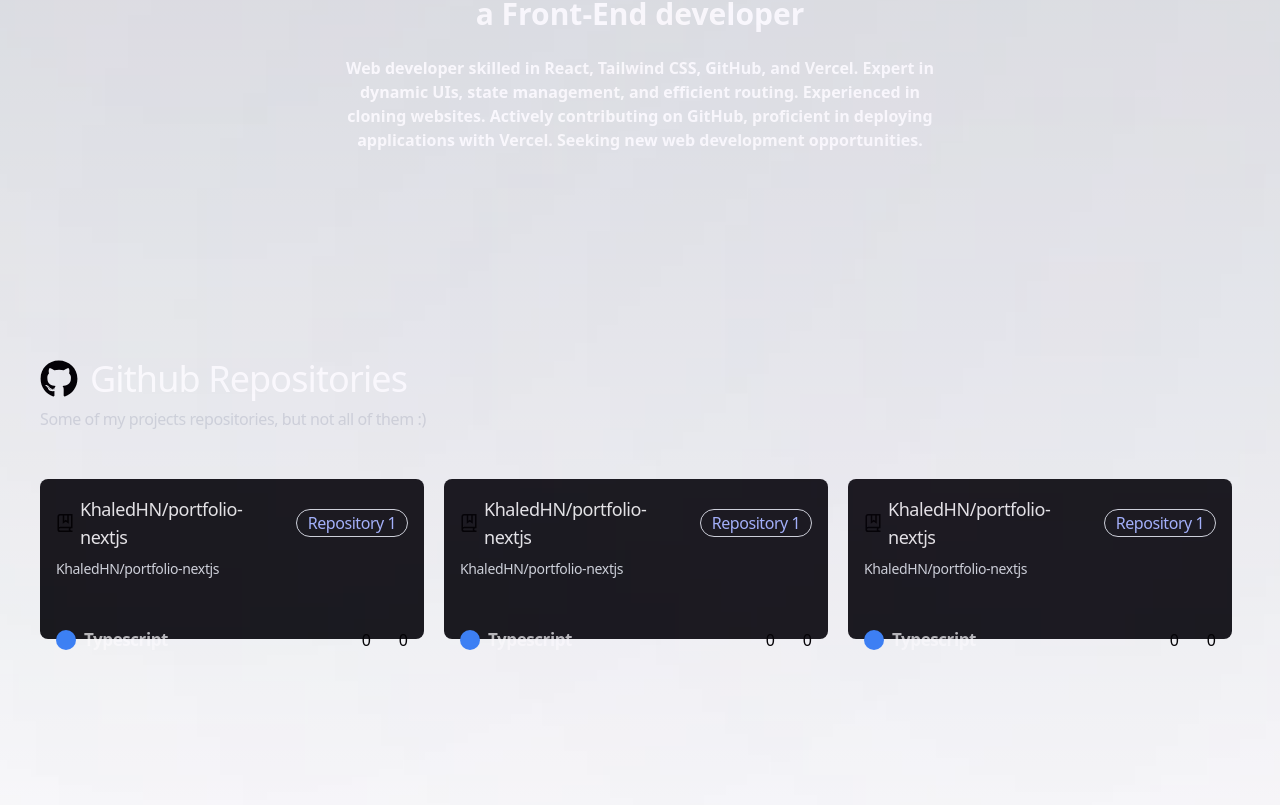
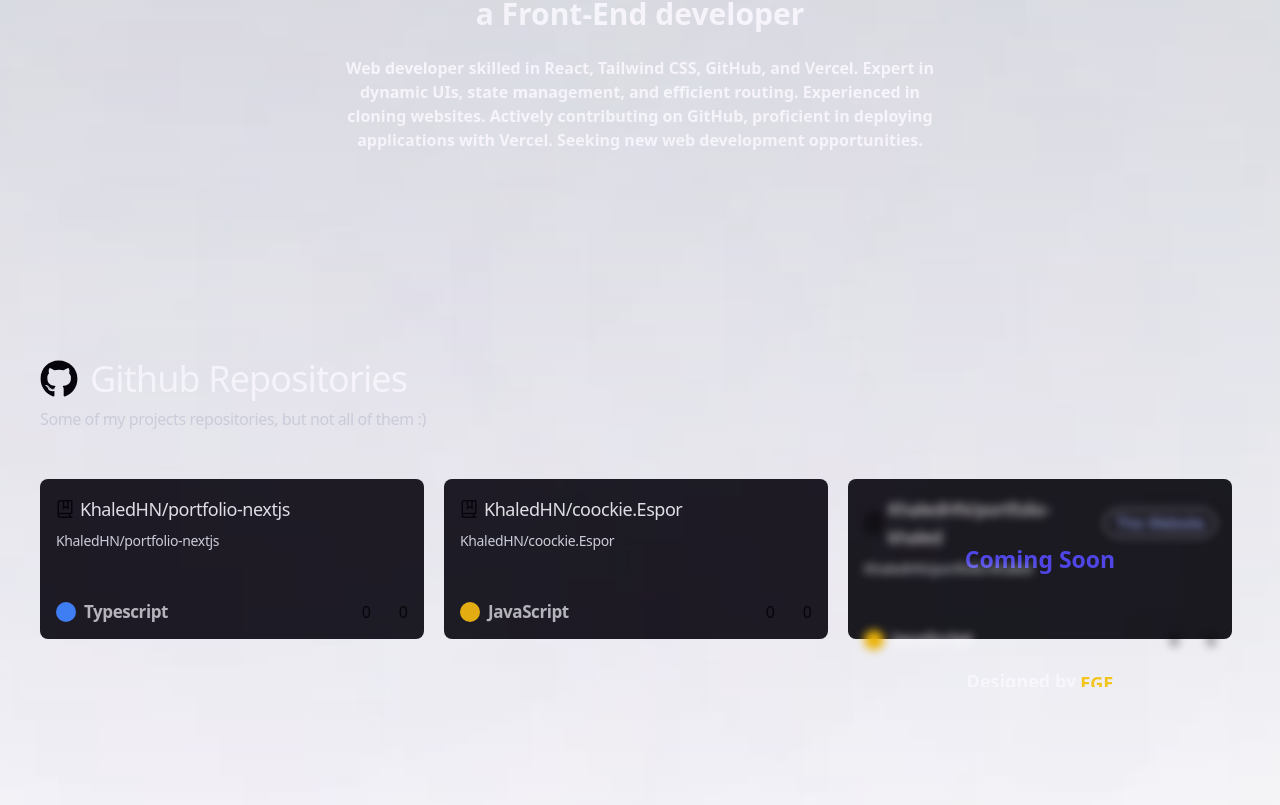
Before and after one commit to KhaledHN/Portfolio-website, a Next.js app: page / in a window 1280 px wide. Shown: the part 355-1160 px from the top of the page. Built offline with nearby package versions, Linux system fonts and the light colour scheme; some icons are missing.

Commit message:
some ui changes

```diff
--- a/components/Github.js
+++ b/components/Github.js
@@ -6,6 +6,7 @@ import { FaRegStar, FaCodeFork } from "react-icons/fa6";
 const Github = () => {
   return (
     <div className=" w-full h-[700px] pt-16 flex justify-center ">
+      <div className="absolute xl:top-[900px] 2xl:hidden left-0 xl:w-[28%] xl:h-[32%] bg-[#845EC2] filter blur-[600px]"></div>
       <div className=" max-w-[1240px] h-full flex items-start ">
         <div className=" w-full ">
           <div className=" w-[1200px] flex items-center text-left ">
@@ -17,10 +18,10 @@ const Github = () => {
               Github Repositories
             </p>
           </div>
-          <p className=" pt-2 pb-6 text-gray-300 tracking-tight text-base transition-all duration-100 ">
+          <p className=" pt-2 text-gray-300 tracking-tight text-base transition-all duration-100 ">
             Some of my projects repositories, but not all of them :)
           </p>
-          <div className=" w-full h-52 flex items-center overflow-x-scroll scrollbar-hide ">
+          <div className=" w-full h-64 flex items-center overflow-x-scroll scrollbar-hide ">
             <div className=" flex item col-span-8 gap-5 ">
               <div className=" w-96 h-40 p-4 bg-zinc-900 hover:bg-zinc-800 rounded-lg ">
                 <a href="" className=" w-96 h-40 absolute "></a>
@@ -29,13 +30,7 @@ const Github = () => {
                     <GrBook />
                   </div>
                   <p>KhaledHN/portfolio-nextjs</p>
-                  <div className=" pl-3 ">
-                    <div className=" w-28 h-7 border border-gray-300 rounded-full flex justify-center items-center ">
-                      <p className=" text-[16px] text-indigo-300 ">
-                        Repository 1
-                      </p>
-                    </div>
-                  </div>
+                  <div className=" pl-3 "></div>
                 </div>
                 <div className=" pt-2 ">
                   <p className=" text-gray-300 tracking-tight text-sm transition-all duration-100 ">
@@ -67,25 +62,19 @@ const Github = () => {
                   <div className=" pr-[6px] ">
                     <GrBook />
                   </div>
-                  <p>KhaledHN/portfolio-nextjs</p>
-                  <div className=" pl-3 ">
-                    <div className=" w-28 h-7 border border-gray-300 rounded-full flex justify-center items-center ">
-                      <p className=" text-[16px] text-indigo-300 ">
-                        Repository 1
-                      </p>
-                    </div>
-                  </div>
+                  <p>KhaledHN/coockie.Espor</p>
+                  <div className=" pl-3 "></div>
                 </div>
                 <div className=" pt-2 ">
                   <p className=" text-gray-300 tracking-tight text-sm transition-all duration-100 ">
-                    KhaledHN/portfolio-nextjs
+                    KhaledHN/coockie.Espor
                   </p>
                 </div>
                 <div className=" pt-12 flex justify-between ">
                   <div className=" flex items-center ">
-                    <div className=" w-5 h-5 bg-blue-500 rounded-full "></div>
+                    <div className=" w-5 h-5 bg-yellow-500 rounded-full "></div>
                     <p className=" pl-2 font-semibold text-[17px] tracking-tight text-white/70 ">
-                      Typescript
+                      JavaScript
                     </p>
                   </div>
                   <div className=" flex col-span-2 gap-2 ">
@@ -100,31 +89,43 @@ const Github = () => {
                   </div>
                 </div>
               </div>
-              <div className=" w-96 h-40 p-4 bg-zinc-900 hover:bg-zinc-800 rounded-lg ">
-                <a href="" className=" w-96 h-40 absolute "></a>
-                <div className=" flex text-lg text-white/90 items-center tracking-tight ">
+              <div className=" w-96 h-40 bg-zinc-900 rounded-lg ">
+                <a
+                  href=""
+                  className=" w-96 h-40 bg-zinc-900/10 absolute rounded-lg "
+                ></a>
+                <div className=" absolute w-96 h-40 flex justify-center items-center ">
+                  <div className=" text-center ">
+                    <p className=" text-[23px] font-semibold text-indigo-600 ">
+                      {" "}
+                      Coming Soon
+                    </p>
+                  </div>
+                </div>
+                <div className=" p-4 ">
+                  <div className=" flex text-lg text-white/90 items-center tracking-tight blur-sm ">
                     <div className=" pr-[6px] ">
                       <GrBook />
                     </div>
-                  <p>KhaledHN/portfolio-nextjs</p>
-                  <div className=" pl-3 ">
+                    <p className=" ">KhaledHN/portfolio-khaled</p>
+                    <div className=" pl-3  ">
                       <div className=" w-28 h-7 border border-gray-300 rounded-full flex justify-center items-center ">
                         <p className=" text-[16px] text-indigo-300 ">
-                        Repository 1
+                          This Website
                         </p>
                       </div>
                     </div>
                   </div>
-                <div className=" pt-2 ">
+                  <div className=" pt-2 blur-sm ">
                     <p className=" text-gray-300 tracking-tight text-sm transition-all duration-100 ">
-                    KhaledHN/portfolio-nextjs
+                      KhaledHN/portfolio-khaled
                     </p>
                   </div>
-                <div className=" pt-12 flex justify-between ">
+                  <div className=" pt-12 flex justify-between blur-sm ">
                     <div className=" flex items-center ">
-                    <div className=" w-5 h-5 bg-blue-500 rounded-full "></div>
+                      <div className=" w-5 h-5 bg-yellow-500 rounded-full "></div>
                       <p className=" pl-2 font-semibold text-[17px] tracking-tight text-white/70 ">
-                      Typescript
+                        JavaScript
                       </p>
                     </div>
                     <div className=" flex col-span-2 gap-2 ">
@@ -138,6 +139,24 @@ const Github = () => {
                       </div>
                     </div>
                   </div>
+                  <div className=" pt-[14px] flex justify-center items-center ">
+                    <div>
+                      <p className=" text-[18px] font-semibold text-white ">
+                        {" "}
+                        Designed by
+                      </p>
+                    </div>
+                    <div className=" pl-1 pt-[3px] ">
+                      <a
+                        href="https://egee.dev/"
+                        className=" text-[18px] text-yellow-400 font-bold cursor-pointer "
+                      >
+                        {" "}
+                        EGE
+                      </a>
+                    </div>
+                  </div>
+                </div>
               </div>
             </div>
           </div>
```
Lines whose indentation alone changed are shown as unchanged.
